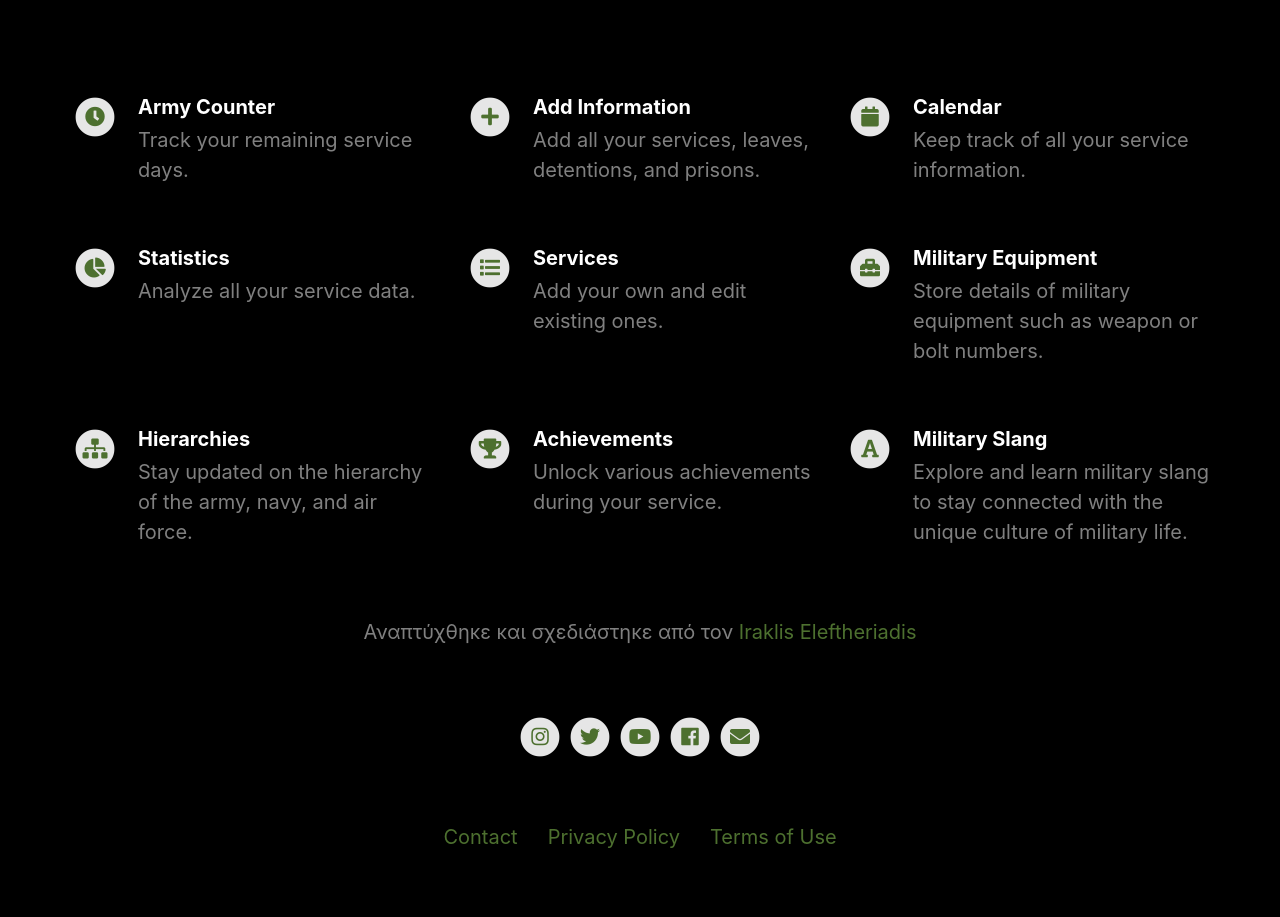
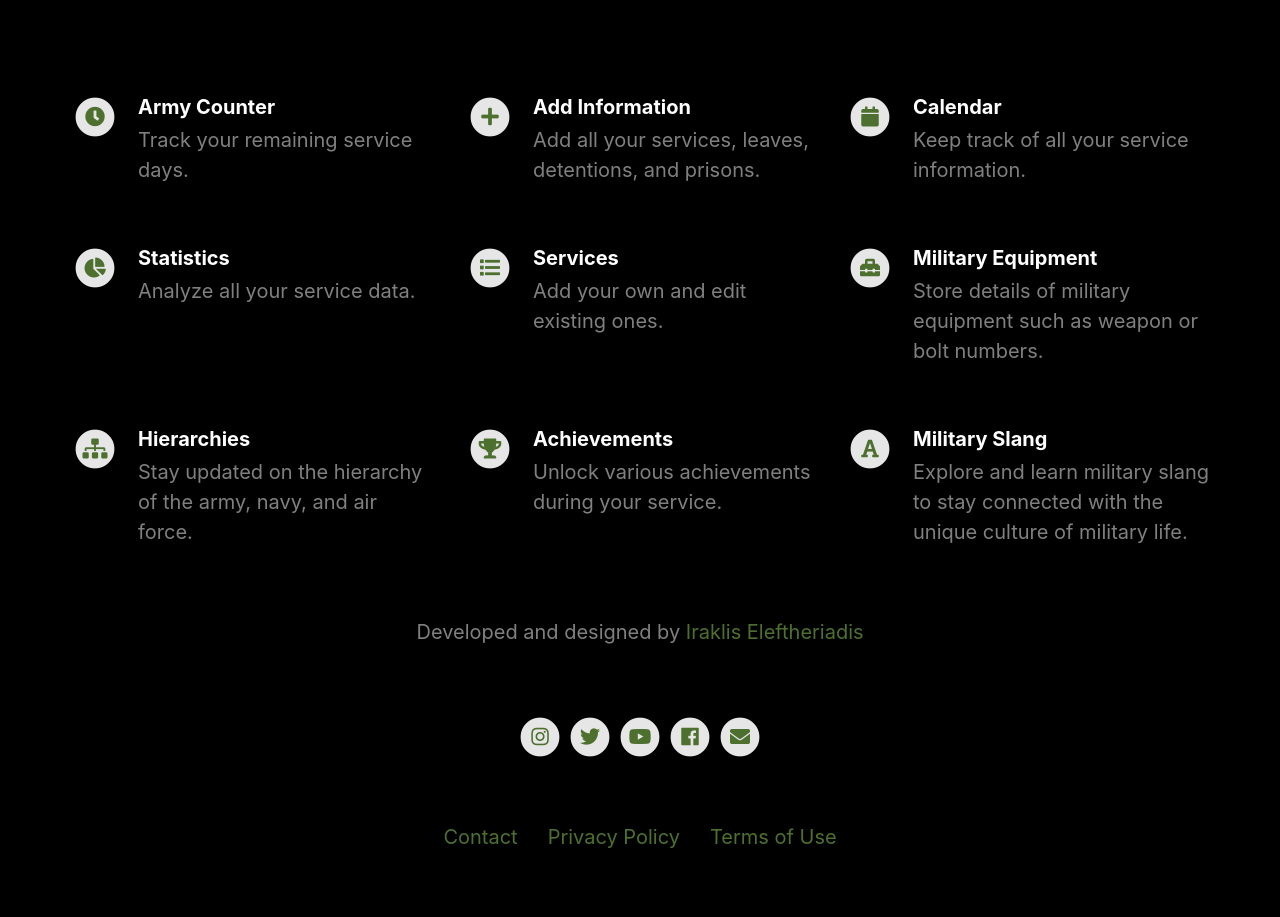
Before and after one commit to IraklisElef/apolyomai-app-landing-page, a Jekyll site: the page built from index.html, in a window 1280 px wide. Shown: the part 987-1904 px from the top of the page. Built offline with Jekyll 4.4.1, drawn with Linux system fonts in a browser that asks for light colours; nearby versions of some CDN libraries.

Commit message:
Update footer language

```diff
--- a/_includes/footer.html
+++ b/_includes/footer.html
@@ -1,6 +1,6 @@
 <footer>
 	{% if site.your_name %}
-	<p class="footerText">Αναπτύχθηκε και σχεδιάστηκε από τον {% if site.your_link %}<a href="{{ site.your_link }}">{% endif %}{{ site.your_name }}{% if site.your_link %}</a>{% endif %}{% if site.your_city %} in {{ site.your_city }}{% endif %}</p>
+	<p class="footerText">Developed and designed by {% if site.your_link %}<a href="{{ site.your_link }}">{% endif %}{{ site.your_name }}{% if site.your_link %}</a>{% endif %}{% if site.your_city %} in {{ site.your_city }}{% endif %}</p>
 	{% endif %}
 	<div class="footerIcons">
 
```
Also changed, not shown: 1 other file.
